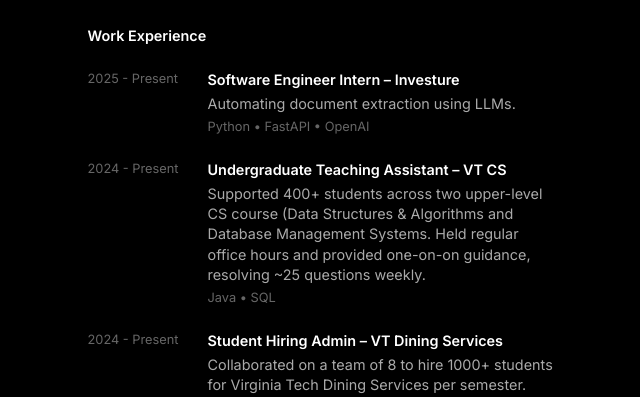
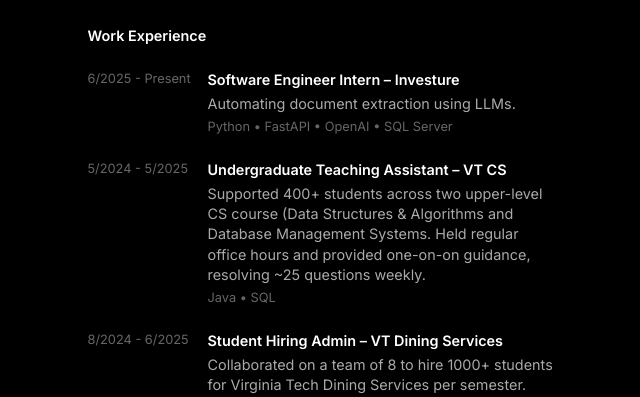
Before and after one commit to weiqlu/weiqlu-portfolio, a React (Vite) app in the folder client/: page / in a window 1280 px wide. Shown: the part 382-779 px from the top of the page, without its empty margins (319-959 px from the left). Built offline with nearby package versions, Linux system fonts and the light colour scheme; some icons are missing.

Commit message:
updated time ranges

```diff
--- a/client/src/components/Experience.jsx
+++ b/client/src/components/Experience.jsx
@@ -4,15 +4,15 @@
 
 const experiences = [
   {
-    period: "2025 - Present",
+    period: "6/2025 - Present",
     title: "Software Engineer Intern – Investure",
     company: "",
     description: "Automating document extraction using LLMs.",
-    technologies: ["Python", "FastAPI", "OpenAI"],
+    technologies: ["Python", "FastAPI", "OpenAI", "SQL Server"],
     link: "https://www.investure.com/",
   },
   {
-    period: "2024 - Present",
+    period: "5/2024 - 5/2025",
     title: "Undergraduate Teaching Assistant – VT CS",
     company: "",
     description:
@@ -21,7 +21,7 @@
     link: "https://cs.vt.edu/",
   },
   {
-    period: "2024 - Present",
+    period: "8/2024 - 6/2025",
     title: "Student Hiring Admin – VT Dining Services",
     company: "",
     description:
```
